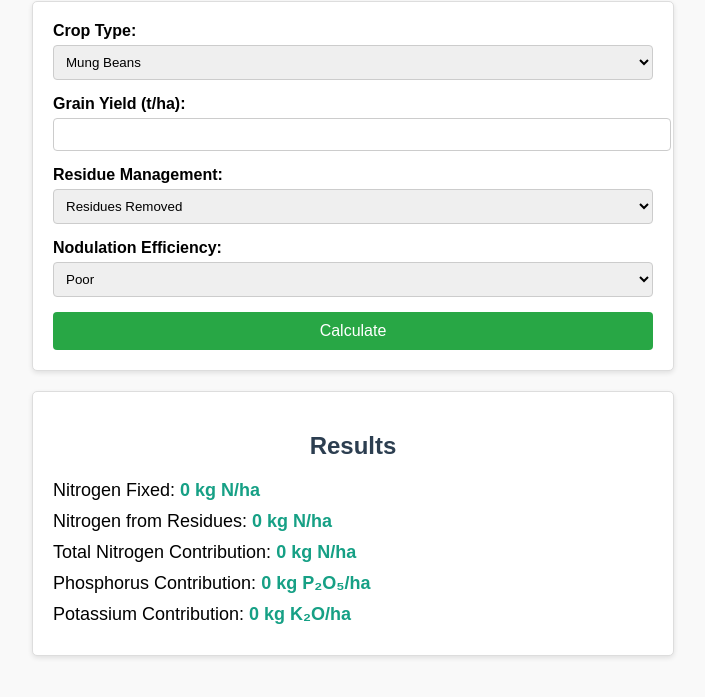
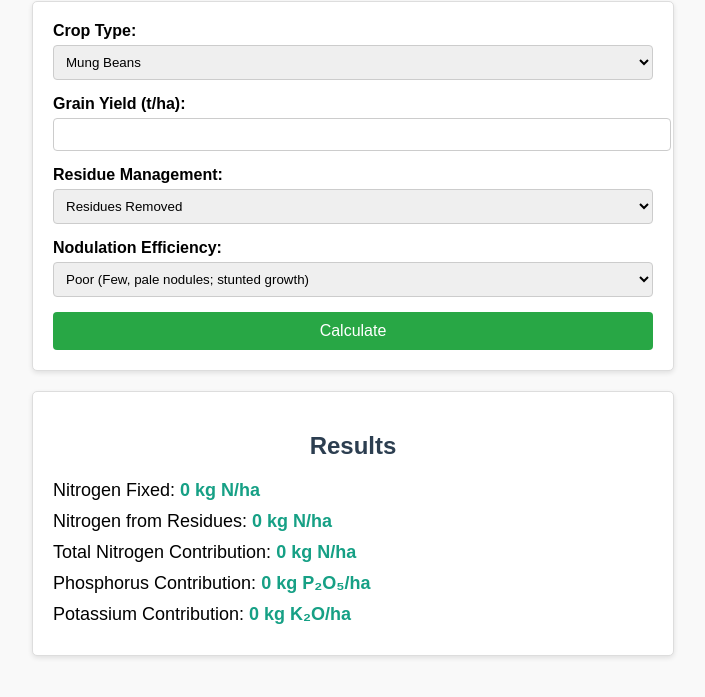
Before and after one commit to cropcrusaders/legume-npk-calculator, a plain HTML site: page index.html in a window 1280 px wide. Shown: the part 79-776 px from the top of the page, without its empty margins (287-992 px from the left). Drawn offline with Linux system fonts and the light colour scheme.

Commit message:
Update index.html

```diff
--- a/index.html
+++ b/index.html
@@ -31,9 +31,9 @@
 
         <label for="nodulationEfficiency">Nodulation Efficiency:</label>
         <select id="nodulationEfficiency" required>
-            <option value="Poor">Poor</option>
-            <option value="Average">Average</option>
-            <option value="Good">Good</option>
+            <option value="Poor">Poor (Few, pale nodules; stunted growth)</option>
+            <option value="Average">Average (Moderate nodules; standard growth)</option>
+            <option value="Good">Good (Abundant, healthy nodules; vigorous growth)</option>
         </select>
 
         <button type="submit">Calculate</button>
```
